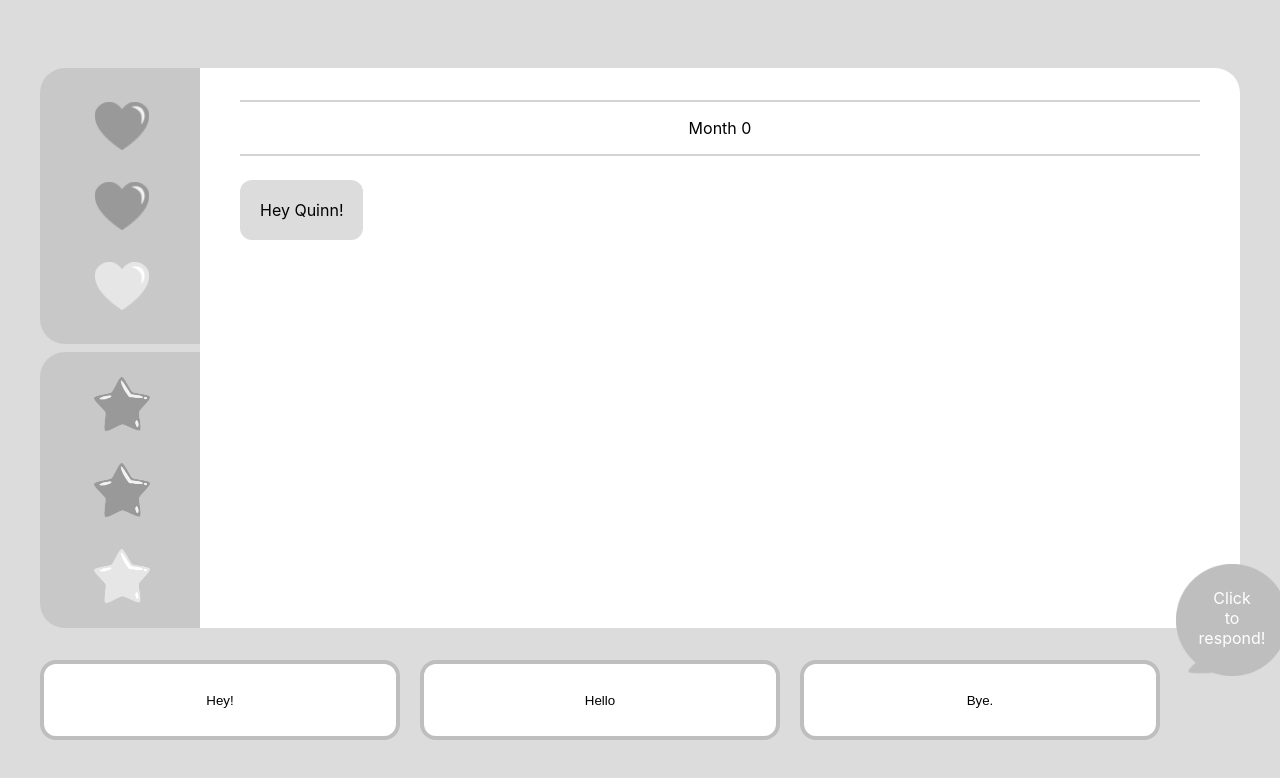
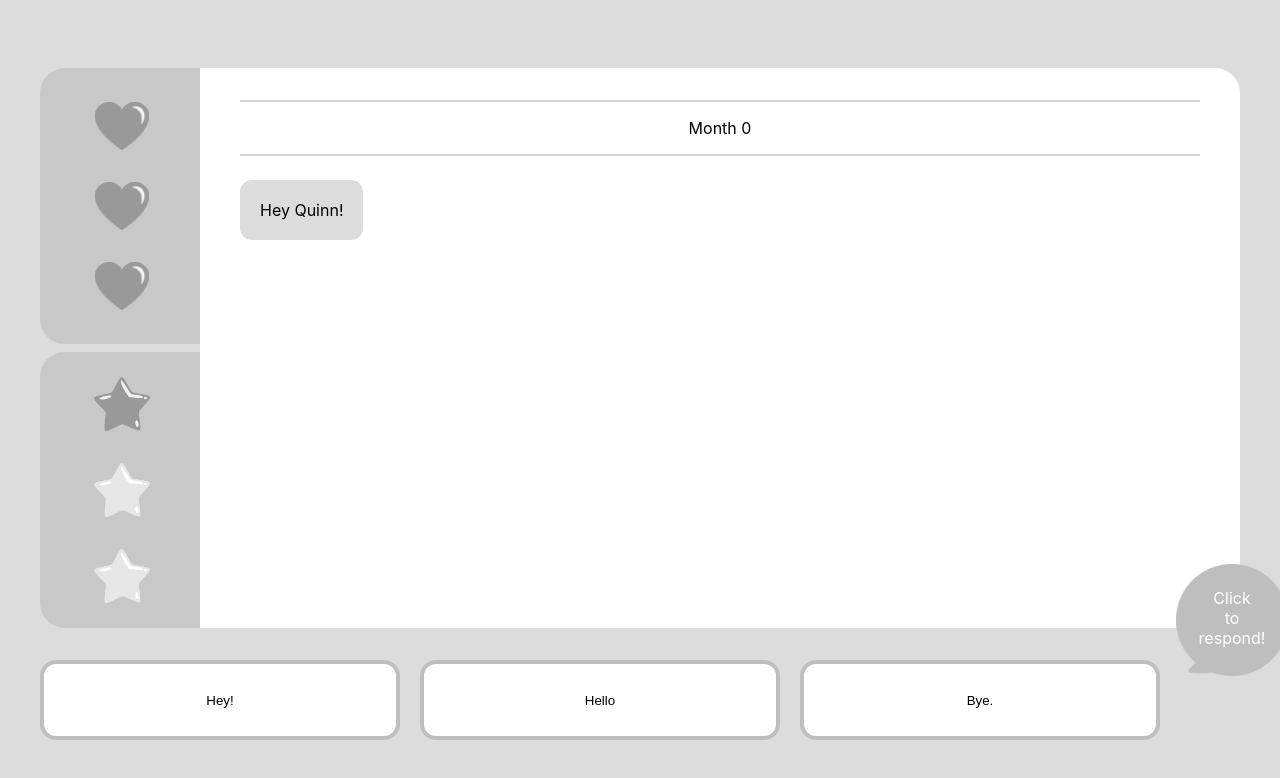
Before and after one commit to vnguyen70/ms-project, a React (Create React App) app: page / in a window 1280 px wide. Shown: the top 778 px of the page. Built offline with nearby package versions, Linux system fonts and the light colour scheme.

Commit message:
added dynamic star and heart bars

```diff
--- a/src/Components/Dialogue/MainDialogue.js
+++ b/src/Components/Dialogue/MainDialogue.js
@@ -18,7 +18,7 @@ import HeartBar from "../SideBar/HeartBar";
 import StarBar from "../SideBar/StarBar";
 
 var month = 0;
-var starCount = 3;
+var starCount = 1;
 var heartCount = 3;
 var exchange = 1;
 
--- a/src/Components/SideBar/HeartBar.js
+++ b/src/Components/SideBar/HeartBar.js
@@ -5,15 +5,29 @@ import heartOff from "../../Assets/heart-off.png";
 
 import "../../App.css";
 
-var topIcon;
-var midIcon;
-var botIcon;
+var topIcon = heartOn;
+var midIcon = heartOn;
+var botIcon = heartOn;
 
 class HeartBar extends Component {
   getIcons() {
-    topIcon = heartOn;
-    midIcon = heartOn;
-    botIcon = heartOff;
+    if (this.props.heartCount === 0) {
+      topIcon = heartOff;
+      midIcon = heartOff;
+      botIcon = heartOff;
+    } else if (this.props.heartCount === 1) {
+      topIcon = heartOn;
+      midIcon = heartOff;
+      botIcon = heartOff;
+    } else if (this.props.heartCount === 2) {
+      topIcon = heartOn;
+      midIcon = heartOn;
+      botIcon = heartOff;
+    } else if (this.props.heartCount === 3) {
+      topIcon = heartOn;
+      midIcon = heartOn;
+      botIcon = heartOn;
+    }
   }
 
   render() {
--- a/src/Components/SideBar/StarBar.js
+++ b/src/Components/SideBar/StarBar.js
@@ -5,15 +5,29 @@ import starOff from "../../Assets/star-off.png";
 
 import "../../App.css";
 
-var topIcon;
-var midIcon;
-var botIcon;
+var topIcon = starOff;
+var midIcon = starOff;
+var botIcon = starOn;
 
 class StarBar extends Component {
   getIcons() {
-    topIcon = starOn;
-    midIcon = starOn;
-    botIcon = starOff;
+    if (this.props.starCount === 0) {
+      topIcon = starOff;
+      midIcon = starOff;
+      botIcon = starOff;
+    } else if (this.props.starCount === 1) {
+      topIcon = starOn;
+      midIcon = starOff;
+      botIcon = starOff;
+    } else if (this.props.starCount === 2) {
+      topIcon = starOn;
+      midIcon = starOn;
+      botIcon = starOff;
+    } else if (this.props.starCount === 3) {
+      topIcon = starOn;
+      midIcon = starOn;
+      botIcon = starOn;
+    }
   }
 
   render() {
```
